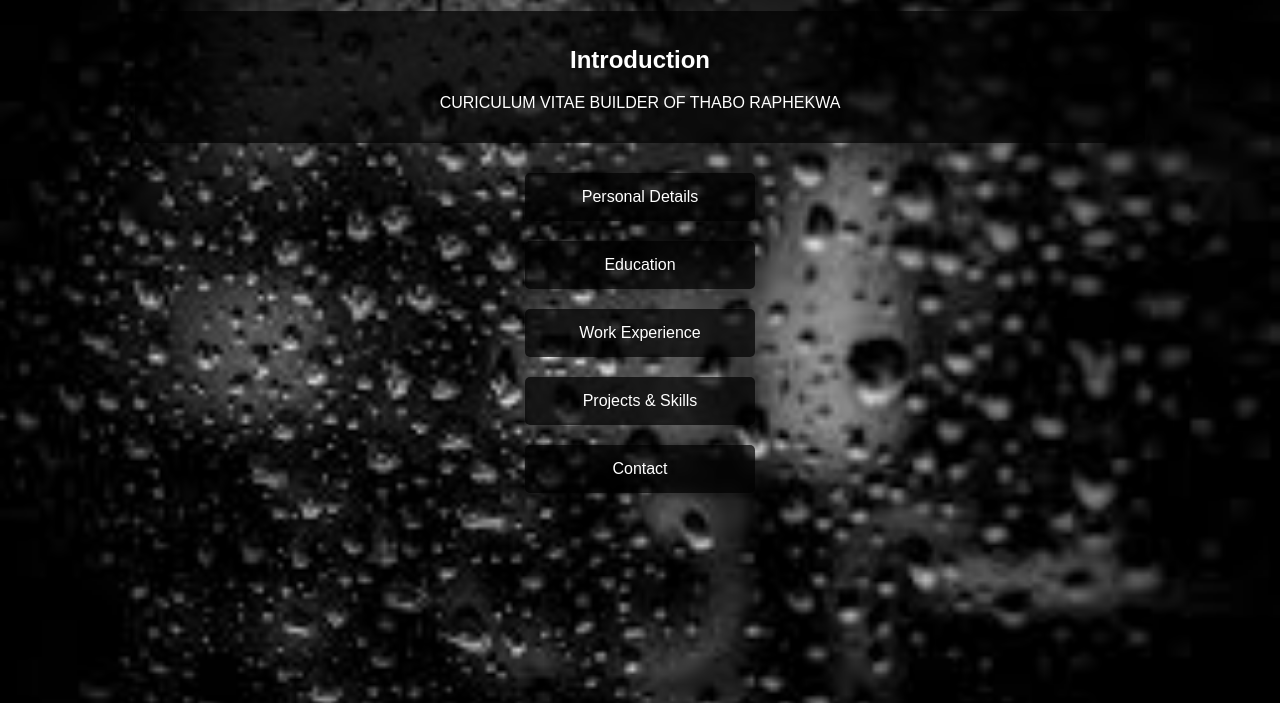
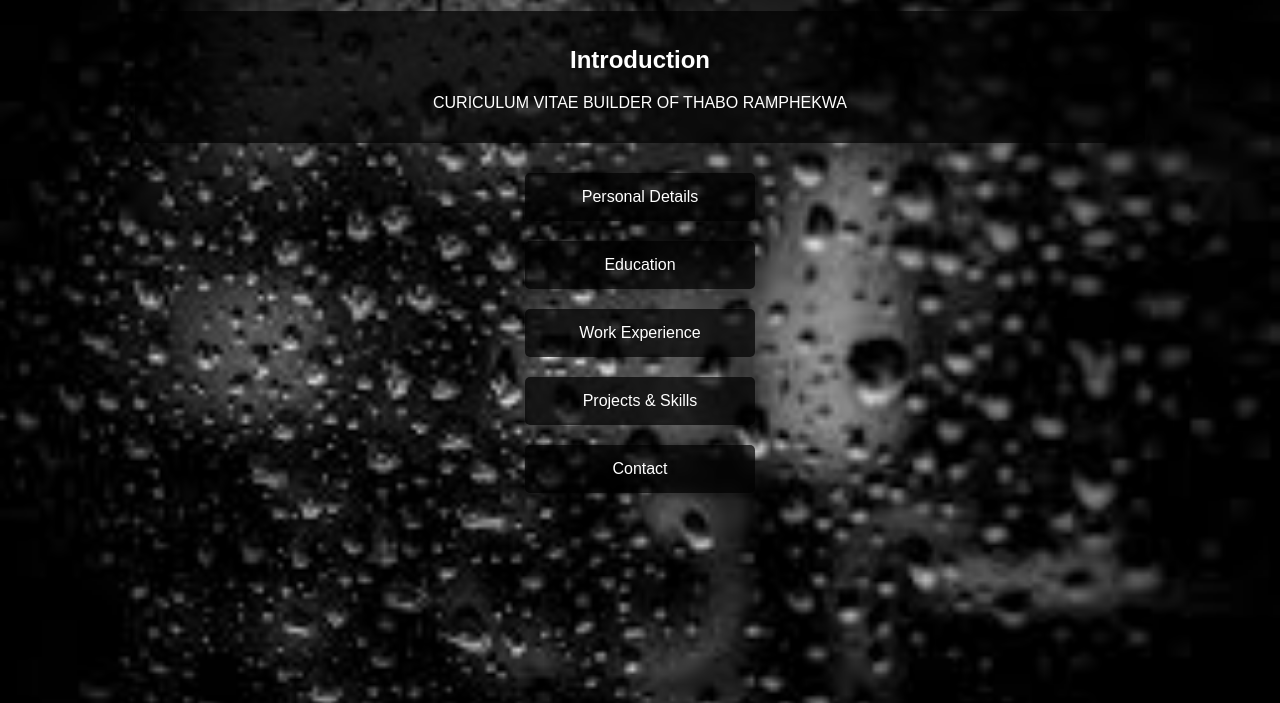
Before and after one commit to webhoster12/thabo, a plain HTML site: page index.html in a window 1280 px wide. Shown: the part 97-800 px from the top of the page. Drawn offline with Linux system fonts and the light colour scheme.

Commit message:
Update index.html

```diff
--- a/index.html
+++ b/index.html
@@ -45,7 +45,7 @@
         <div class="introduction">
             <h2>Introduction</h2>
             <p>
-                CURICULUM VITAE BUILDER OF THABO RAPHEKWA
+                CURICULUM VITAE BUILDER OF THABO RAMPHEKWA
             </p>
         </div>
         <div class="navigation">
```
